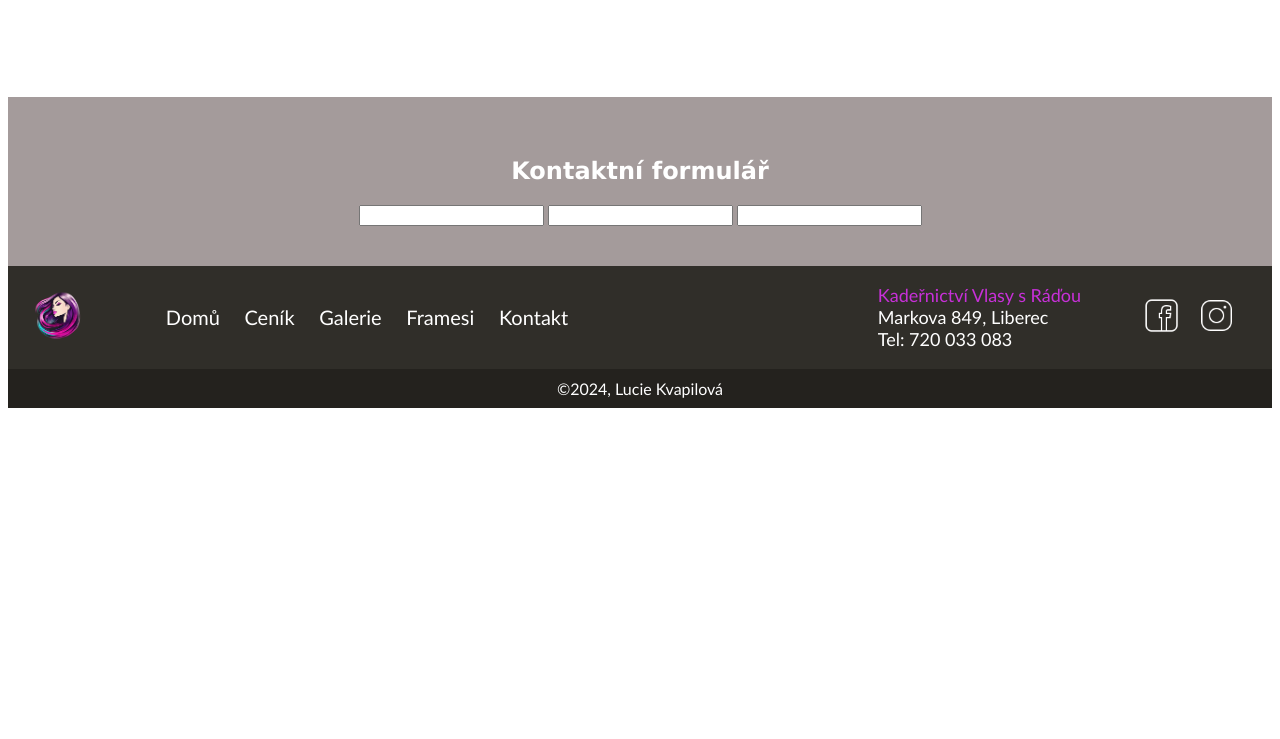
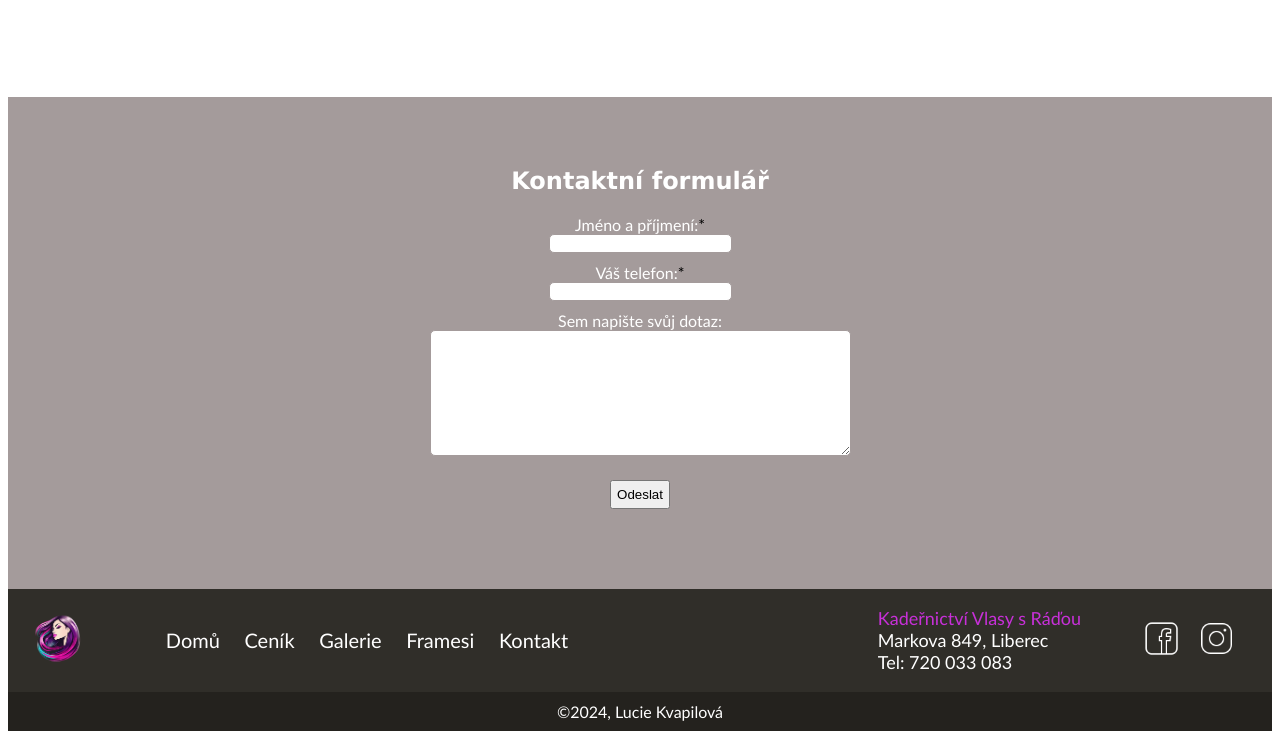
Before and after one commit to LucieKvapilova/Kade-nictv-Vlasy-s-R-ou, an Eleventy site: page index.html in a window 1280 px wide. Shown: the part 1819-2558 px from the top of the page. Before the commit the page ends 2235 px from the top, so only its background shows below. Built offline with nearby package versions, Linux system fonts and the light colour scheme; Eleventy itself is replaced by a stand-in of ours; files that its build step writes are made by us from their sources.

Commit message:
Add Form Feature

```diff
--- a/css/style.scss
+++ b/css/style.scss
@@ -310,7 +310,7 @@ h1 {
 .form {
     text-align: center;
     background-color: $border-color;
-    padding: 40px;
+    padding: 50px 80px 80px 80px;
 }
 
 .form h2 {
@@ -321,6 +321,39 @@ h1 {
     color: $text-color1;
 }
 
+.form-field {
+    margin-bottom: 10px;
+}
+
+.form-field label {
+    display: block;
+    font-size: 16px;
+    color: $text-color1;
+    font-family: $font-h;
+}
+
+input,
+textarea {
+    border-radius: 5px;
+    border: 1px solid #a49b9b;
+}
+
+button {
+    display: block;
+    margin-top: 10px;
+    padding: 5px;
+}
+
+.button {
+    display: flex;
+    justify-content: center;
+
+}
+
+.required {
+    color: black;
+
+}
 
 
 
--- a/index.html
+++ b/index.html
@@ -139,16 +139,23 @@ title: Kadeřnictví Vlasy s Ráďou
 
             <!-- Kontaktní formulář -->
             <div class="form--tool">
-                <form action="" method="post">
-
-                    <input type="text" name="jmeno" id="jmeno" maxlength="30"  >
-                    <input type="tel" name="telefon" id="">
-                    <input type="text" name="zprava" id="">
-
-
-
-
-
+                <form action="https://formular.itgirls.cz" method="post">
+                    <div class="form-field">
+                        <label for="jmeno">Jméno a příjmení:<span class="required">*</span></label>
+                        <input type="text" name="jmeno" id="jmeno" maxlength="30" placeholder="" required>
+                    </div>
+                    <div class="form-field">
+                        <label for="telefon">Váš telefon:<span class="required">*</span></label>
+                        <input type="tel" name="telefon" id="telefon" required>
+                    </div>
+                    <div class="form-field">
+                        <label for="zprava">Sem napište svůj dotaz:</label>
+                        <textarea name="zprava" id="zprava" placeholder="" cols="50" rows="8" required>
+                        </textarea>
+                    </div>
+                    <div class="button">
+                        <button type="submit" name="tlacitko">Odeslat</button>
+                    </div>
 
                 </form>
             </div>
```
Also changed, not shown: css/style.css, 1 other file.
